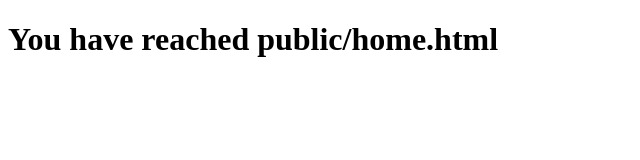
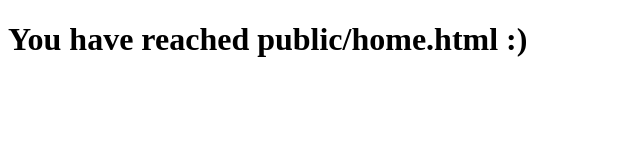
Before and after one commit to lcpfdev/express.js-static, a website: page public/home.html in a window 1280 px wide. Shown: the full height of the page, 0-640 px from the left. Drawn offline with Linux system fonts and the light colour scheme.

Commit message:
small homepage change

```diff
--- a/public/home.html
+++ b/public/home.html
@@ -8,7 +8,7 @@
 </head>
 <body>
 
-    <h1>You have reached public/home.html</h1>
+    <h1>You have reached public/home.html :)</h1>
 
 </body>
 </html>
```
